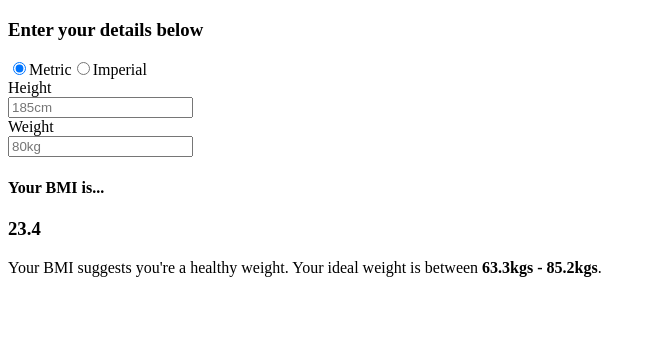
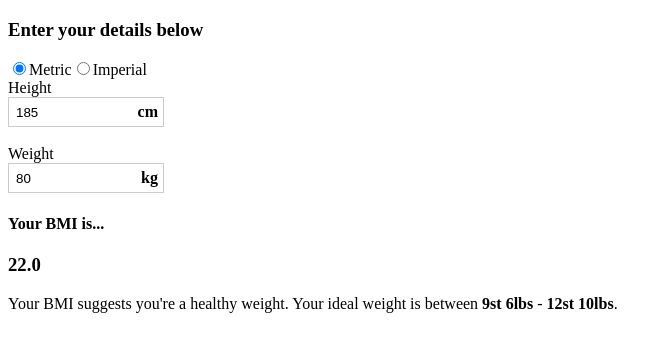
Before and after one commit to daxoliveira/bmi-calculator, a React (Vite) app: page / in a window 1280 px wide. Shown: the top 352 px of the page, without its empty margins (0-669 px from the left). Built offline with nearby package versions, Linux system fonts and the light colour scheme.

Commit message:
refactor app to reflect user journey

```diff
--- a/src/App.jsx
+++ b/src/App.jsx
@@ -1,69 +1,115 @@
 import { useState } from 'react';
+import MeasurementSystemSwitch from './components/MeasuringSystemSwitch';
+import MetricForm from './components/MetricForm';
+import ImperialForm from './components/ImperialForm';
+import WeightResult from './components/WeightResult';
+
+import {
+  bmiMetric,
+  bmiImperial,
+  classifyBMI,
+  calculateWeightRange,
+  convertPoundsToStonesAndPounds,
+  displayResult
+} from './utils/bmiCalculations';
 
 export default function App() {
   const [measuringSystem, setMeasuringSystem] = useState('metric');
-  function onSystemChange(e) {
-    e.target.value === 'metric' ? setMeasuringSystem('metric') : setMeasuringSystem('imperial');
+  const [heightMetric, setHeightMetric] = useState(185);
+  const [weightMetric, setWeightMetric] = useState(80);
+  const [heightImperial, setHeightImperial] = useState({ feet: 5, inches: 11 });
+  const [weightImperial, setWeightImperial] = useState({ stones: 11, pounds: 4 });
+  const [bmi, setBmi] = useState(0);
+  const [bmiClassification, setBmiClassification] = useState('');
+  const [weightRange, setWeightRange] = useState([0, 0]);
+
+  const handleBMICalculation = () => {
+    const calculatedBMI = measuringSystem === 'metric'
+      ? bmiMetric(weightMetric, heightMetric)
+      : bmiImperial(weightImperial.stones, weightImperial.pounds, heightImperial.feet, heightImperial.inches);
+    setBmi(calculatedBMI)
+    alert(`BMI: ${calculatedBMI}`);
   }
+
+  const handleBMIClassification = () => {
+    const calculatedClassification = classifyBMI(bmi);
+    setBmiClassification(calculatedClassification);
+    alert(`BMI Classification: ${calculatedClassification}`);
+  }
+
+  const handleConvertPoundsToStonesAndPounds = () => {
+    const convertedWeight = convertPoundsToStonesAndPounds(weightImperial);
+    setWeightImperial(convertedWeight);
+    alert(`Weight Imperial: ${JSON.stringify(convertedWeight)}`);
+  }
+
+  const handleWeightRange = () => {
+    const calculatedWeightRange = calculateWeightRange(heightMetric, measuringSystem);
+    setWeightRange(calculatedWeightRange);
+    alert(`Weight Range: ${JSON.stringify(calculatedWeightRange)}`);
+  }
+
 
   return (
     <>
-      <h3>
-        Enter your details below
-      </h3>
-      <label>
-      <input type='radio' name='measuringSystem' value='metric' id='metric' onChange={onSystemChange} defaultChecked={true} />
-        Metric
-      </label>
-      <label>
-        <input type='radio' name='measuringSystem' value='imperial' id='imperial' onChange={onSystemChange} />
-        Imperial
-      </label>
-      {measuringSystem === 'metric' && <Metric/>}
-      {measuringSystem === 'imperial' && <Imperial/>}
-      <div>
-        <h4>Your BMI is...</h4>
-        <h3>23.4</h3>
-        <p>Your BMI suggests you&apos;re a healthy weight. Your ideal weight is between <strong>63.3kgs - 85.2kgs</strong>.</p>
-      </div>
+      <h3>Enter your details below</h3>
+      <MeasurementSystemSwitch
+        measuringSystem={measuringSystem}
+        onMeasuringSystemChange={setMeasuringSystem}
+      />
+      {measuringSystem === 'metric'
+        &&
+        <MetricForm
+          height={heightMetric}
+          weight={weightMetric}
+          onHeightChangeMetric={setHeightMetric}
+          onWeightChangeMetric={setWeightMetric}
+          onBMICalculation={handleBMICalculation}
+        />}
+      {measuringSystem === 'imperial'
+        &&
+        <ImperialForm
+          height={heightImperial}
+          weight={weightImperial}
+          onHeightChangeImperial={setHeightImperial}
+          onWeightChangeImperial={setWeightImperial}
+          onBMICalculation={handleBMICalculation}
+        />}
+      <WeightResult
+        handleDisplayBMI={bmi}
+        handleDisplayClassification={bmiClassification}
+        handleDisplayWeightRange={weightRange}
+      />
     </>
-  )
+  );
 }
 
-export function Metric() {
-  return (
-    <form>
-      <label>
-        Height
-        <br />
-        <input type='text' name='height' placeholder='185cm'/>
-      </label>
-      <br />
-      <label>
-        Weight
-        <br />
-        <input type='text' name='weight' placeholder='80kg'/>
-      </label>
-    </form>
-  )
-}
+// *** Functionality of my Application in Metric
+// Input
+// Height = 185 cm
+// Weight = 80 kg
 
-export function Imperial() {
-  return (
-    <form>
-      <label>
-        Height
-        <br />
-        <input type='text' name='feet' placeholder='5 ft' defaultValue='11'/>
-        <input type='text' name='inches' placeholder='11 in' defaultValue='11'/>
-      </label>
-      <br />
-      <label>
-        Weight
-        <br />
-        <input type='text' name='stones' placeholder='11 st'/>
-        <input type='text' name='pounds' placeholder='4 lbs'/>
-      </label>
-    </form>
-  )
-}
+// Press Enter
+
+// Output
+// Your BMI is ...
+// BMI = 23.4
+// Your BMI suggests you're
+// BMIClassification = "a healthy weight".
+// Your ideal weight is between
+// idealWeight = "63.3kgs - 85.2kgs".
+
+// *** Functionality of my Application in Imperial
+// Input
+// Height = 5 ft, 11 in
+// Weight = 11 st, 4 lbs
+
+// Press Enter
+
+// Output
+// Your BMI is ...
+// BMI = 22.0
+// Your BMI suggests you're
+// BMIClassification = "a healthy weight".
+// Your ideal weight is between
+// idealWeight = "9st 6lbs - 12st 10lbs".
--- /dev/null
+++ b/src/components/ImperialForm.jsx
@@ -0,0 +1,19 @@
+export default function ImperialForm() {
+  return (
+    <form>
+      <label>
+        Height
+        <br />
+        <input type="text" name="feet" placeholder="5 ft" defaultValue='5' />
+        <input type="text" name="inches" placeholder="11 in" defaultValue='11' />
+      </label>
+      <br />
+      <label>
+        Weight
+        <br />
+        <input type="text" name="stones" placeholder="11 st" defaultValue="11" />
+        <input type="text" name="pounds" placeholder="4 lbs" defaultValue="4" />
+      </label>
+    </form>
+  )
+}
--- /dev/null
+++ b/src/components/MeasuringSystemSwitch.jsx
@@ -0,0 +1,28 @@
+export default function MeasuringSystemSwitch({ measuringSystem, onMeasuringSystemChange }) {
+  return (
+    <div>
+      <label>
+        <input
+          type="radio"
+          name="measuringSystem"
+          value={measuringSystem}
+          id="metric"
+          checked={measuringSystem === 'metric'}
+          onChange={() => onMeasuringSystemChange('metric')}
+        />
+        Metric
+      </label>
+      <label>
+        <input
+          type="radio"
+          name="measuringSystem"
+          value={measuringSystem}
+          id="imperial"
+          checked={measuringSystem === 'imperial'}
+          onChange={() => onMeasuringSystemChange('imperial')}
+        />
+        Imperial
+      </label>
+    </div>
+  );
+}
--- /dev/null
+++ b/src/components/MetricForm.jsx
@@ -0,0 +1,85 @@
+
+export default function MetricForm({ height, weight, onHeightChangeMetric, onWeightChangeMetric, onBMICalculation }) {
+  return (
+    <form
+
+    >
+      <label>
+        Height
+        <br />
+
+        <div
+          style={{
+            display: "flex",
+            alignItems: "center",
+            justifyContent: "space-between",
+            border: "1px solid #ccc",
+            width: "9rem",
+            padding: "5px"
+          }}
+          >
+        <input
+          type='number'
+          name='height'
+          placeholder='185cm'
+          id='height'
+          value={height}
+          onChange={(e) => onHeightChangeMetric(e.target.value)}
+          style={{
+            border: "none",
+            width: "6.25rem",
+
+          }}
+          />
+          <strong>cm</strong>
+        </div>
+
+      </label>
+      <br />
+      <label>
+        Weight
+        <br />
+
+        <div
+          style={{
+            display: "flex",
+            alignItems: "center",
+            justifyContent: "space-between",
+            border: "1px solid #ccc",
+            width: "9rem",
+            padding: "5px"
+          }}
+          >
+        <input
+          type='number'
+          name='weight'
+          placeholder='80kg'
+          id='weight'
+          value={weight}
+          onChange={(e) => onWeightChangeMetric(e.target.value)}
+          style={{
+            border: "none",
+            width: "6.25rem",
+
+          }}
+          onKeyDown={(e) => {
+              if (e.key === 'Enter') {
+                e.preventDefault();
+                onBMICalculation(e.target.value);
+              }
+            }
+          }
+          />
+          <strong>kg</strong>
+        </div>
+
+      </label>
+    </form>
+  );
+}
+
+// add this to future css
+// input[type="number"] {
+//  -webkit-appearance: none;
+// -moz-appearance: textfield;
+// }
--- /dev/null
+++ b/src/components/WeightResult.jsx
@@ -0,0 +1,11 @@
+
+export default function WeightResult() {
+
+  return (
+    <div>
+      <h4>Your BMI is...</h4>
+      <h3>22.0</h3>
+      <p>Your BMI suggests you&apos;re a healthy weight. Your ideal weight is between <strong>9st 6lbs</strong> - <strong>12st 10lbs</strong>.</p>
+    </div>
+  );
+}
--- /dev/null
+++ b/src/utils/bmiCalculations.js
@@ -0,0 +1,66 @@
+
+// Step 1: Create a function that calculates BMI based on metric units
+export function bmiMetric(weight, height) {
+  let bmi = (weight / height / height) * 10000;
+  bmi = bmi.toFixed(1);
+  return bmi;
+}
+
+// Step 2: Create a function that calculates BMI based on imperial units
+export function bmiImperial(stones, pounds, feet, inches) {
+let weight = (stones * 14) + pounds;
+let height = (feet * 12) + inches;
+let bmi = (weight / (height * height)) * 703;
+bmi = bmi.toFixed(1);
+return bmi;
+}
+
+// Step 3: Create a function that classifies BMI
+export function classifyBMI(bmi) {
+  if (bmi < 18.5) {
+    return 'underweight';
+  } else if (bmi >= 18.5 && bmi <= 24.9) {
+    return 'a healthy weight';
+  } else if (bmi >= 25 && bmi <= 29.9) {
+    return 'overweight';
+  } else {
+    return 'obese';
+  }
+}
+
+// Step 4: Create a function that calculates ideal weight range
+export function calculateWeightRange(height, measurementSystem) {
+  let lowerWeight, upperWeight;
+
+  if (measurementSystem === 'imperial') {
+    const heightInInches = height.feet * 12 + height.inches;
+    lowerWeight = (18.5 * (heightInInches * heightInInches) / 703).toFixed(1);
+    upperWeight = (24.9 * (heightInInches * heightInInches) / 703).toFixed(1);
+  } else if (measurementSystem === 'metric') {
+    const heightInMeters = height / 100;
+    lowerWeight = (18.5 * (heightInMeters * heightInMeters)).toFixed(1);
+    upperWeight = (24.9 * (heightInMeters * heightInMeters)).toFixed(1);
+  } else {
+    throw new Error('Invalid unit. Use "imperial" or "metric".');
+  }
+
+  return { lowerWeight, upperWeight };
+}
+
+// Step 5: Create a function that converts pounds to stones and pounds
+export function convertPoundsToStonesAndPounds(weightInPounds) {
+  const stones = Math.floor(weightInPounds / 14);
+  const remainingPounds = Math.round(weightInPounds % 14);
+  return { stones, remainingPounds };
+}
+
+// Step 6: Create a function that displays the result
+export function displayResult(weightClassification, lowerWeight, upperWeight, measurementSystem) {
+  if (measurementSystem === 'imperial') {
+    const lowerStonesAndPounds = convertPoundsToStonesAndPounds(lowerWeight);
+    const upperStonesAndPounds = convertPoundsToStonesAndPounds(upperWeight);
+    console.log(`Your BMI suggests you’re ${weightClassification}. Your ideal weight range is between ${lowerStonesAndPounds.stones}st ${lowerStonesAndPounds.remainingPounds}lbs - ${upperStonesAndPounds.stones}st ${upperStonesAndPounds.remainingPounds}lbs.`);
+  } else if (measurementSystem === 'metric') {
+    console.log(`Your BMI suggests you’re ${weightClassification}. Your ideal weight range is between ${lowerWeight}kgs - ${upperWeight}kgs.`);
+  }
+}
```
Also changed, not shown: src/services/WeightCalculatorService.js (added, +8 -0 lines).
